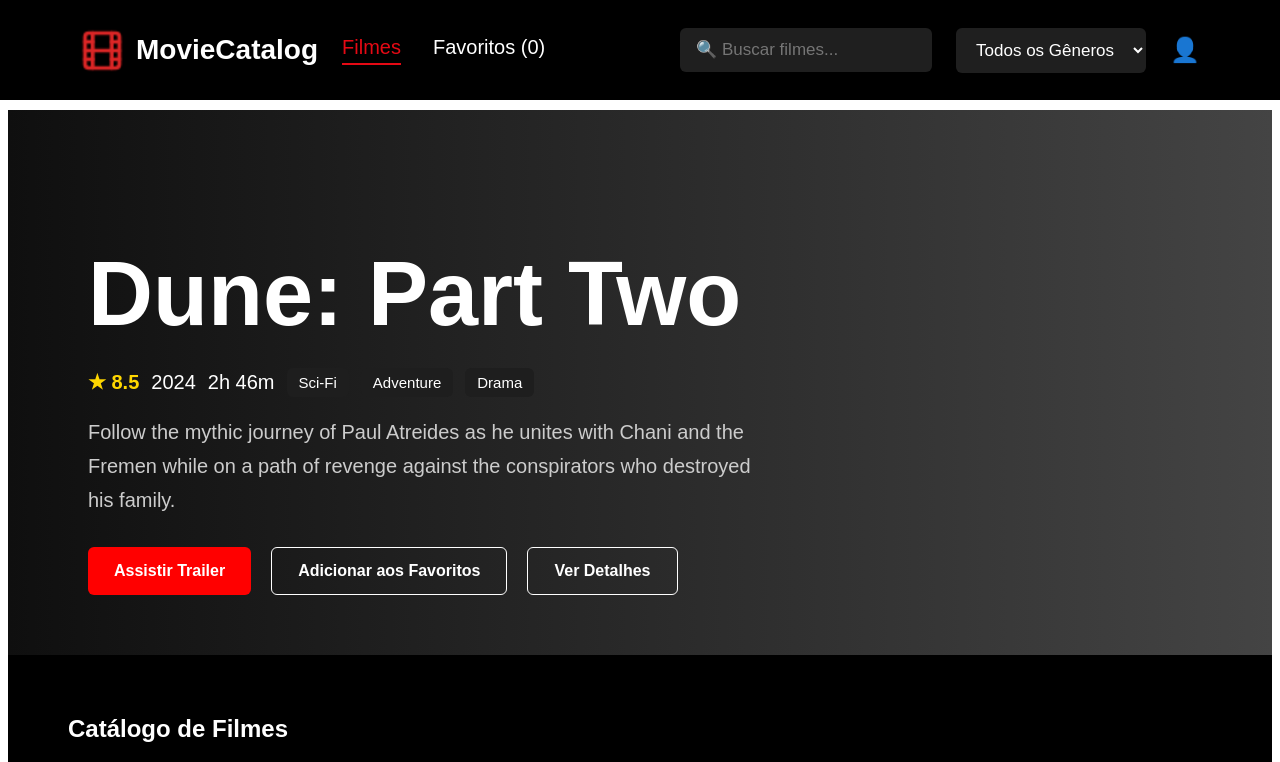
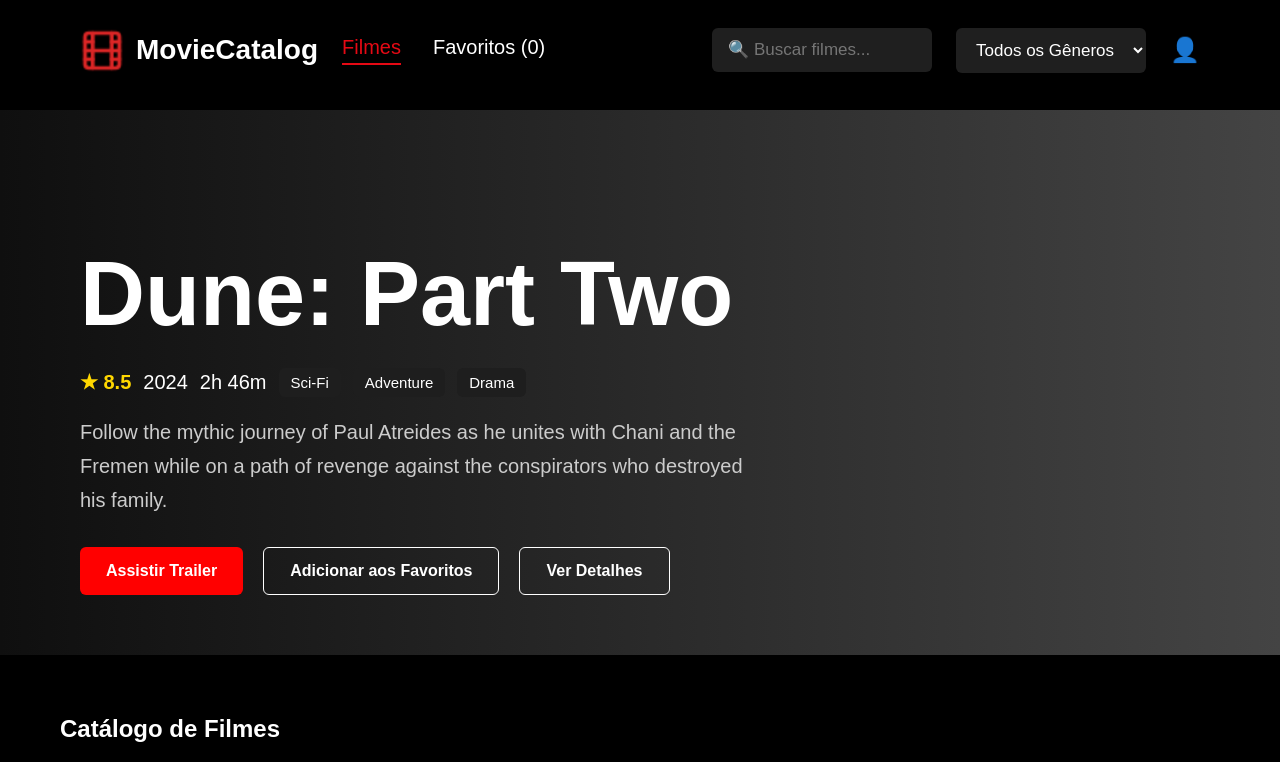
Before and after one commit to LucasPBolzan/moviehub-frontend, a Vue app: page / in a window 1280 px wide. Shown: the top 762 px of the page. Built offline with nearby package versions, Linux system fonts and the light colour scheme.

Commit message:
adjust components alignment

```diff
--- a/src/App.vue
+++ b/src/App.vue
@@ -1,5 +1,5 @@
 <template>
-  <div class="app">
+  <div id="app" class="app">
     <MovieHeader />
     <main>
       <router-view />
@@ -21,14 +21,30 @@ export default {
 </script>
 
 <style>
-.app {
-  font-family: Arial, sans-serif;
+html, body {
+  margin: 0;
+  padding: 0;
+  width: 100%;
+  height: 100%;
   background-color: black;
   color: white;
+  font-family: Arial, sans-serif;
+  overflow-x: hidden;
+  box-sizing: border-box;
+}
+
+*, *::before, *::after {
+  box-sizing: inherit;
+}
+
+.app {
   min-height: 100vh;
+  display: flex;
+  flex-direction: column;
 }
 
 main {
+  flex: 1;
   margin-top: 110px;
 }
 </style>
```
